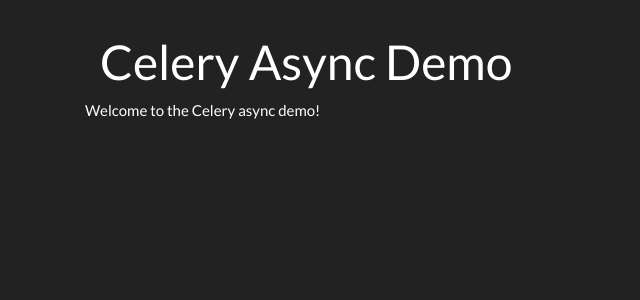
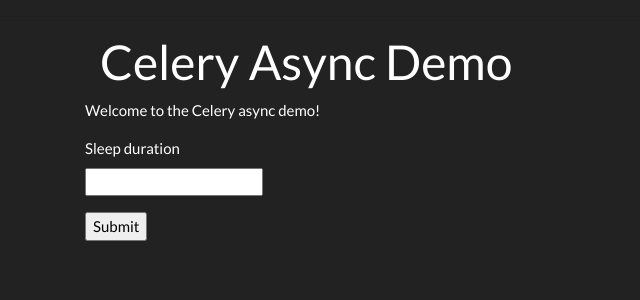
Before and after one commit to joshuamhtsang/personal_flask_website, a Flask app: page /celerytester in a window 1280 px wide. Shown: the part 102-402 px from the top of the page, without its empty margins (0-640 px from the left). Run offline with Flask 2, Linux system fonts and the light colour scheme; some libraries are stand-ins or nearby versions.

Commit message:
added form for getting sleep_duration

```diff
--- a/personal_flask_website/blueprints/celery_tester/templates/celery_tester/index.html
+++ b/personal_flask_website/blueprints/celery_tester/templates/celery_tester/index.html
@@ -14,4 +14,16 @@
     <p>
         Welcome to the Celery async demo!
     </p>
+    <form action="" method="post" novalidate>
+        {{ form.hidden_tag() }}
+        {{ form.csrf_token }}
+        <p>
+            {{ form.sleep_duration.label }}<br>
+            {{ form.sleep_duration() }}
+            {% if form.sleep_duration.errors %}
+                <ul class="errors">{% for error in form.sleep_duration.errors %}<li>{{ error }}</li>{% endfor %}</ul>
+            {% endif %}
+        </p>
+        <p>{{ form.submit() }}</p>
+    </form>
 {% endblock %}
--- a/personal_flask_website/blueprints/celery_tester/views.py
+++ b/personal_flask_website/blueprints/celery_tester/views.py
@@ -12,5 +12,5 @@
 
 @celery_tester.route('/celerytester', methods=['GET', 'POST'])
 def index():
-    #form = SleeperForm()
-    return render_template('celery_tester/index.html', title='Placeholder')
+    form = SleeperForm()
+    return render_template('celery_tester/index.html', title='Placeholder', form=form)
```
